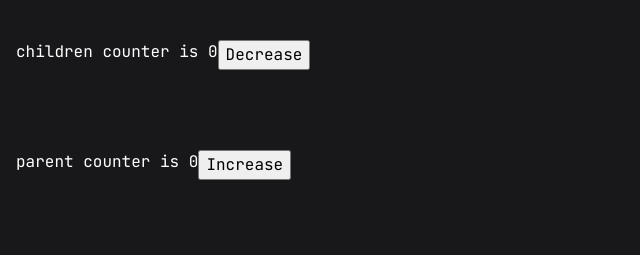
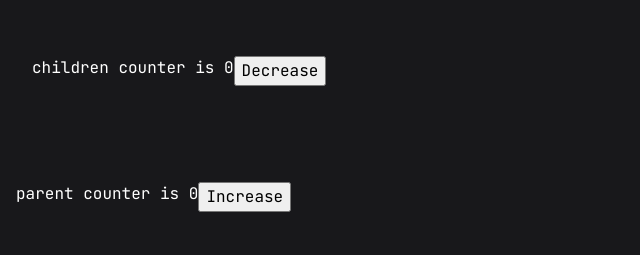
Before and after one commit to mutheusalmeida/dekoder, a website built with Vite: page index.html in a window 1280 px wide. Shown: the whole page, without its empty margins (0-640 px from the left). Built offline with nearby package versions, Linux system fonts and the light colour scheme.

Commit message:
improve: componentization

```diff
--- a/src/header/header.ts
+++ b/src/header/header.ts
@@ -1,15 +1,37 @@
+import { Counter } from '../main'
+import { Component, replaceHTML } from '../utils'
+
 import './style.css'
 
-export const header = () => {
-  return (
-    `
-      <header class="header">
-        <h1 class="logo">
-          <a href="/">
-            Logo
-          </a>
-        </h1>
-      </header>
-    `
-  )
+class HeaderComponent extends Component<Counter> {
+  state = {
+    counter: 0
+  }
+
+  decrease (selector: string) {
+    const btn = document.querySelector(selector)!
+
+    btn.addEventListener('click', () => {
+      this.setState(prev => ({
+        ...prev,
+        counter: prev.counter - 1
+      }))
+    })
+  }
+
+  render (selector: string) {
+    const el = document.querySelector(selector)!
+
+    replaceHTML(el, `
+      <div class="container">
+        children counter is ${this.state.counter}
+
+        <button data-js="decrease-btn">Decrease</button>
+      </div>
+    `)
+
+    this.decrease('[data-js="decrease-btn"]')
+  }
 }
+export const Header = new HeaderComponent()
+Header.addEventListener('rerender', () => Header.render('[data-js="header"]'))
--- a/src/header/style.css
+++ b/src/header/style.css
@@ -1,3 +1,4 @@
 .header {
   display: flex;
+  padding: 16px;
 }
--- a/src/main.ts
+++ b/src/main.ts
@@ -1,9 +1,10 @@
 import { Component, replaceHTML } from './utils'
+import { Header } from './header/header'
 
 import './reset.css'
 import './style.css'
 
-type Counter = { counter: number }
+export type Counter = { counter: number }
 
 class AppComponent extends Component<Counter> {
   state = {
@@ -25,7 +26,7 @@ class AppComponent extends Component<Counter> {
     const root = document.querySelector<HTMLDivElement>(selector)!
 
     replaceHTML<HTMLDivElement>(root, `
-      <header data-js="header"></header>
+      <header class="header" data-js="header"></header>
 
       <div class="container">
         parent counter is ${this.state.counter}
@@ -39,41 +40,7 @@ class AppComponent extends Component<Counter> {
   }
 }
 
-class HeaderComponent extends Component<Counter> {
-  state = {
-    counter: 0
-  }
-
-  decrease (selector: string) {
-    const btn = document.querySelector(selector)!
-
-    btn.addEventListener('click', () => {
-      this.setState(prev => ({
-        ...prev,
-        counter: prev.counter - 1
-      }))
-    })
-  }
-
-  render (selector: string) {
-    const el = document.querySelector(selector)!
-
-    replaceHTML(el, `
-      <div class="container">
-        children counter is ${this.state.counter}
-
-        <button data-js="decrease-btn">Decrease</button>
-      </div>
-    `)
-
-    this.decrease('[data-js="decrease-btn"]')
-  }
-}
-
 const App = new AppComponent()
-const Header = new HeaderComponent()
 
 document.addEventListener('DOMContentLoaded', () => App.render('[data-js="root"]'))
-
 App.addEventListener('rerender', () => App.render('[data-js="root"]'))
-Header.addEventListener('rerender', () => Header.render('[data-js="header"]'))
```
